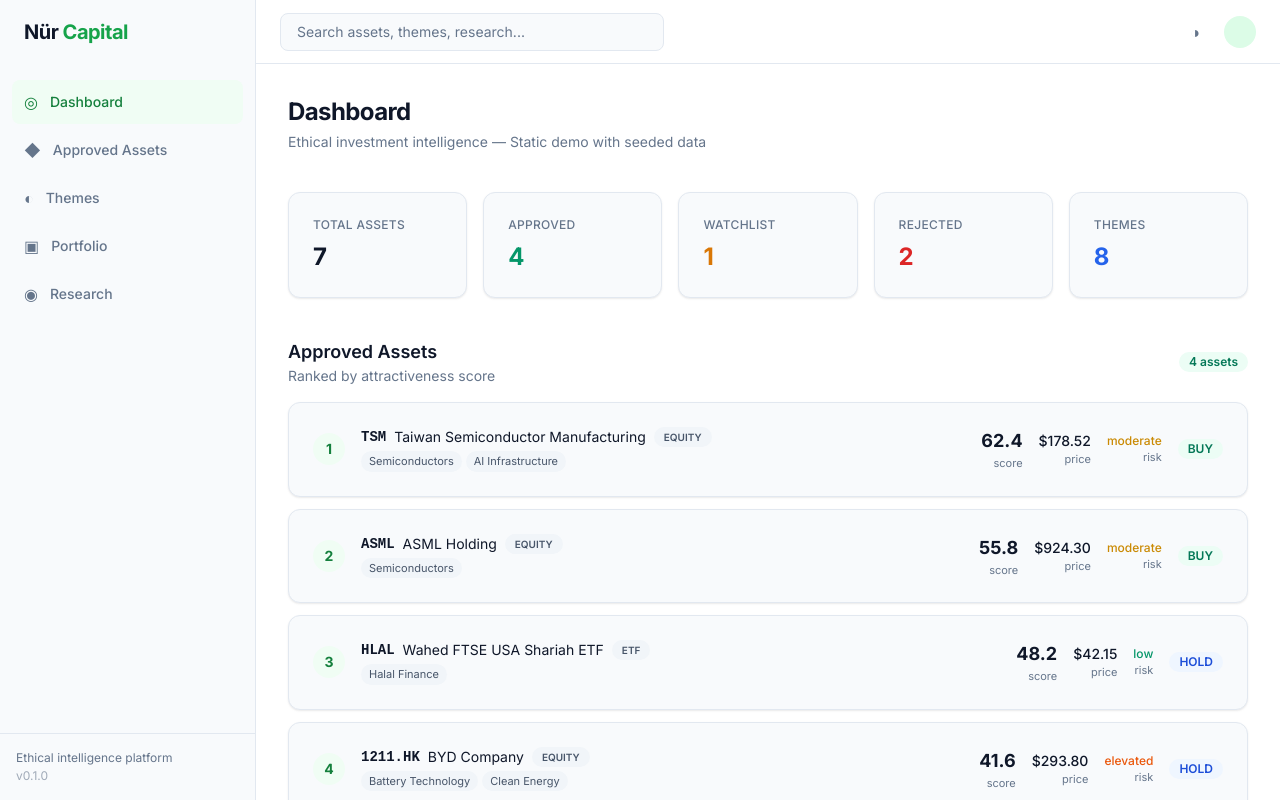
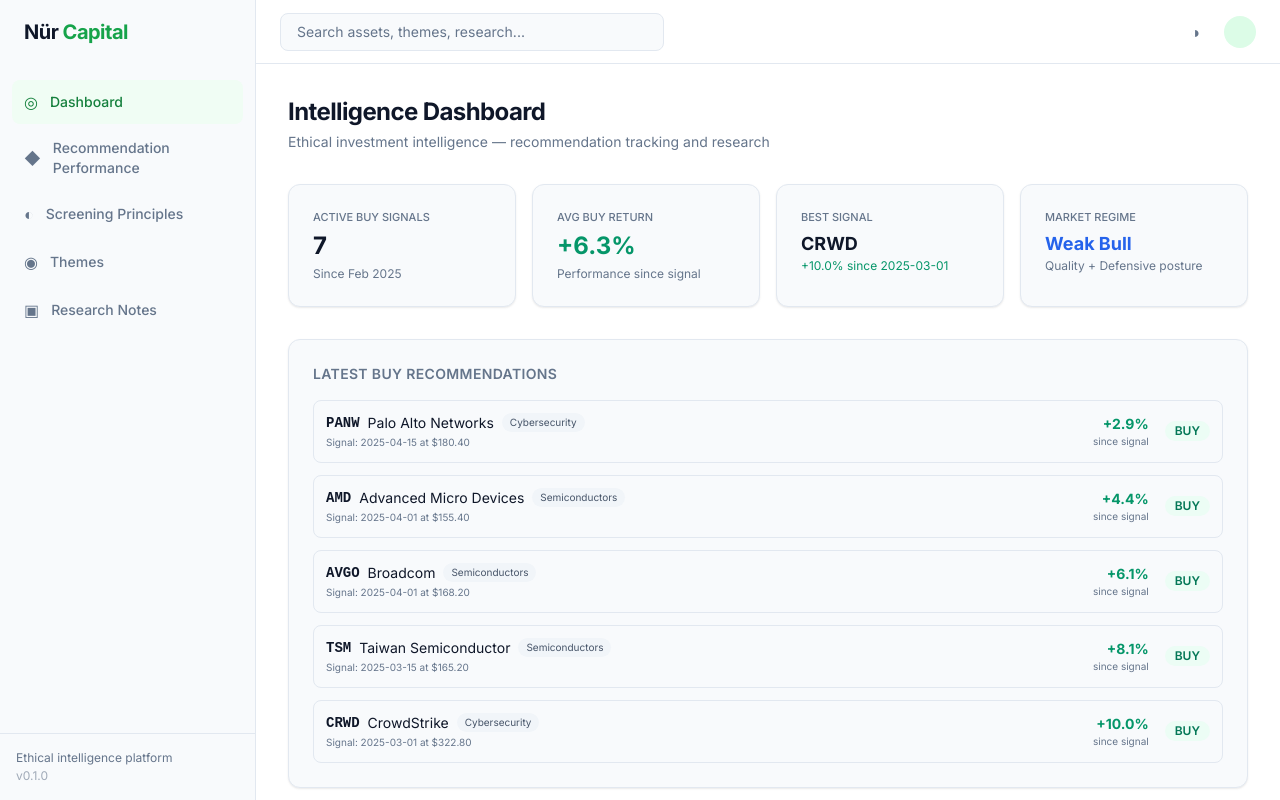
Before and after one commit to taher88noor-create/nurcapital, a Next.js app: page / in a window 1280 px wide. Built offline with nearby package versions, Linux system fonts and the light colour scheme.

Commit message:
Refocus navigation and dashboard to recommendation intelligence

```diff
--- a/src/app/page.tsx
+++ b/src/app/page.tsx
@@ -1,300 +1,172 @@
 "use client";
 
-import { MOCK_ASSETS, MOCK_THEMES, MOCK_PORTFOLIO } from "@/data/mock-data";
-import type { Asset, Theme, PortfolioSuggestion } from "@/data/mock-data";
+import { MOCK_ASSETS, MOCK_THEMES } from "@/data/mock-data";
+import type { Asset, Theme } from "@/data/mock-data";
+
+// Static recommendation data (loads instantly)
+const LATEST_BUYS = [
+  { ticker: "PANW", company: "Palo Alto Networks", theme: "Cybersecurity", signalDate: "2025-04-15", signalPrice: 180.40, currentPrice: 185.60, returnPct: 2.88 },
+  { ticker: "AMD", company: "Advanced Micro Devices", theme: "Semiconductors", signalDate: "2025-04-01", signalPrice: 155.40, currentPrice: 162.30, returnPct: 4.44 },
+  { ticker: "AVGO", company: "Broadcom", theme: "Semiconductors", signalDate: "2025-04-01", signalPrice: 168.20, currentPrice: 178.50, returnPct: 6.12 },
+  { ticker: "TSM", company: "Taiwan Semiconductor", theme: "Semiconductors", signalDate: "2025-03-15", signalPrice: 165.20, currentPrice: 178.52, returnPct: 8.06 },
+  { ticker: "CRWD", company: "CrowdStrike", theme: "Cybersecurity", signalDate: "2025-03-01", signalPrice: 322.80, currentPrice: 355.20, returnPct: 10.04 },
+];
+
+const THEME_PERFORMANCE = [
+  { theme: "Semiconductors", avgReturn: 5.97, count: 4 },
+  { theme: "Cybersecurity", avgReturn: 6.46, count: 2 },
+  { theme: "Healthcare", avgReturn: 3.09, count: 2 },
+  { theme: "Halal Finance", avgReturn: 3.44, count: 1 },
+  { theme: "Oil & Gas", avgReturn: 2.87, count: 1 },
+  { theme: "Industrial Automation", avgReturn: 4.35, count: 1 },
+  { theme: "Clean Energy", avgReturn: -6.42, count: 1 },
+];
 
 export default function DashboardPage() {
-  const approved = MOCK_ASSETS.filter((a) => a.eligibilityStatus === "approved")
-    .sort((a, b) => (b.attractivenessScore || 0) - (a.attractivenessScore || 0));
+  const approved = MOCK_ASSETS.filter((a) => a.eligibilityStatus === "approved");
   const watchlist = MOCK_ASSETS.filter((a) => a.eligibilityStatus === "watchlist");
   const rejected = MOCK_ASSETS.filter((a) => a.eligibilityStatus === "rejected");
 
+  const avgBuyReturn = LATEST_BUYS.reduce((sum, b) => sum + b.returnPct, 0) / LATEST_BUYS.length;
+  const bestSignal = [...LATEST_BUYS].sort((a, b) => b.returnPct - a.returnPct)[0];
+  const worstSignal = [...LATEST_BUYS].sort((a, b) => a.returnPct - b.returnPct)[0];
+
   return (
-    <div className="space-y-10">
+    <div className="space-y-8">
       {/* Header */}
       <div>
-        <h1 className="text-2xl font-bold tracking-tight">Dashboard</h1>
+        <h1 className="text-2xl font-bold tracking-tight">Intelligence Dashboard</h1>
         <p className="mt-1 text-sm text-muted-foreground">
-          Ethical investment intelligence — Static demo with seeded data
+          Ethical investment intelligence — recommendation tracking and research
         </p>
       </div>
 
-      {/* Stats */}
-      <div className="grid gap-4 sm:grid-cols-2 lg:grid-cols-5">
-        <StatCard label="Total Assets" value={String(MOCK_ASSETS.length)} />
-        <StatCard label="Approved" value={String(approved.length)} variant="green" />
-        <StatCard label="Watchlist" value={String(watchlist.length)} variant="amber" />
-        <StatCard label="Rejected" value={String(rejected.length)} variant="red" />
-        <StatCard label="Themes" value={String(MOCK_THEMES.length)} variant="blue" />
+      {/* Recommendation Performance Summary */}
+      <div className="grid gap-4 sm:grid-cols-2 lg:grid-cols-4">
+        <div className="card">
+          <p className="text-[11px] font-medium uppercase text-muted-foreground">Active BUY Signals</p>
+          <p className="mt-1 text-2xl font-bold">7</p>
+          <p className="mt-1 text-xs text-muted-foreground">Since Feb 2025</p>
+        </div>
+        <div className="card">
+          <p className="text-[11px] font-medium uppercase text-muted-foreground">Avg BUY Return</p>
+          <p className="mt-1 text-2xl font-bold text-emerald-600 dark:text-emerald-400">+{avgBuyReturn.toFixed(1)}%</p>
+          <p className="mt-1 text-xs text-muted-foreground">Performance since signal</p>
+        </div>
+        <div className="card">
+          <p className="text-[11px] font-medium uppercase text-muted-foreground">Best Signal</p>
+          <p className="mt-1 text-lg font-bold">{bestSignal.ticker}</p>
+          <p className="text-xs text-emerald-600 dark:text-emerald-400">+{bestSignal.returnPct.toFixed(1)}% since {bestSignal.signalDate}</p>
+        </div>
+        <div className="card">
+          <p className="text-[11px] font-medium uppercase text-muted-foreground">Market Regime</p>
+          <p className="mt-1 text-lg font-bold text-blue-600 dark:text-blue-400">Weak Bull</p>
+          <p className="text-xs text-muted-foreground">Quality + Defensive posture</p>
+        </div>
       </div>
 
-      {/* Approved Assets */}
-      <section>
-        <SectionHeader title="Approved Assets" subtitle="Ranked by attractiveness score" badge={`${approved.length} assets`} badgeVariant="green" />
-        <div className="mt-4 space-y-3">
-          {approved.map((asset, i) => (
-            <ApprovedAssetRow key={asset.ticker} asset={asset} rank={i + 1} />
-          ))}
-        </div>
-      </section>
-
-      {/* Watchlist */}
-      <section>
-        <SectionHeader title="Watchlist" subtitle="Under review — pending eligibility decision" badge={`${watchlist.length} assets`} badgeVariant="amber" />
-        <div className="mt-4 space-y-3">
-          {watchlist.map((asset) => (
-            <WatchlistRow key={asset.ticker} asset={asset} />
-          ))}
-        </div>
-      </section>
-
-      {/* Rejected Assets */}
-      <section>
-        <SectionHeader title="Rejected Assets" subtitle="Failed hard exclusion rules" badge={`${rejected.length} assets`} badgeVariant="red" />
-        <div className="mt-4 space-y-3">
-          {rejected.map((asset) => (
-            <RejectedRow key={asset.ticker} asset={asset} />
-          ))}
-        </div>
-      </section>
-
-      {/* Themes */}
-      <section>
-        <SectionHeader title="Investment Themes" subtitle="Thematic classification of the asset universe" badge={`${MOCK_THEMES.length} themes`} badgeVariant="blue" />
-        <div className="mt-4 grid gap-3 sm:grid-cols-2 lg:grid-cols-4">
-          {MOCK_THEMES.map((theme) => (
-            <ThemeCard key={theme.name} theme={theme} />
-          ))}
-        </div>
-      </section>
-
-      {/* Portfolio Suggestions */}
-      <section>
-        <SectionHeader title="Portfolio Suggestions" subtitle="Model allocation for balanced Sharia-compliant portfolio" badge="90% allocated" badgeVariant="green" />
-        <div className="mt-4 space-y-3">
-          {MOCK_PORTFOLIO.map((item) => (
-            <PortfolioRow key={item.ticker} item={item} />
-          ))}
-          <div className="card flex items-center justify-between">
-            <span className="text-sm text-muted-foreground">Unallocated (cash reserve)</span>
-            <span className="text-lg font-bold">10%</span>
-          </div>
-        </div>
-      </section>
-
-      {/* Footer */}
-      <footer className="border-t border-border pt-6 text-center text-xs text-muted-foreground dark:border-border-dark">
-        Nür Capital v0.1.0 — Static Demo · Not a trading platform · Not financial advice
-      </footer>
-    </div>
-  );
-}
-
-// ─── Sub-components ──────────────────────────────────────────────────────────
-
-function StatCard({ label, value, variant }: { label: string; value: string; variant?: "green" | "red" | "amber" | "blue" }) {
-  const colorMap = {
-    green: "text-emerald-600 dark:text-emerald-400",
-    red: "text-red-600 dark:text-red-400",
-    amber: "text-amber-600 dark:text-amber-400",
-    blue: "text-blue-600 dark:text-blue-400",
-  };
-  const textColor = variant ? colorMap[variant] : "text-foreground";
-
-  return (
+      {/* Latest BUY Recommendations */}
       <div className="card">
-      <p className="text-xs font-medium uppercase tracking-wide text-muted-foreground">{label}</p>
-      <p className={`mt-2 text-2xl font-bold ${textColor}`}>{value}</p>
-    </div>
-  );
-}
-
-function SectionHeader({ title, subtitle, badge, badgeVariant }: { title: string; subtitle: string; badge: string; badgeVariant: "green" | "red" | "amber" | "blue" }) {
-  const badgeClass = {
-    green: "badge-green",
-    red: "badge-red",
-    amber: "badge-amber",
-    blue: "badge-blue",
-  }[badgeVariant];
-
-  return (
-    <div className="flex items-center justify-between">
-      <div>
-        <h2 className="text-lg font-semibold">{title}</h2>
-        <p className="text-sm text-muted-foreground">{subtitle}</p>
-      </div>
-      <span className={`badge ${badgeClass}`}>{badge}</span>
-    </div>
-  );
-}
-
-function ApprovedAssetRow({ asset, rank }: { asset: Asset; rank: number }) {
-  const signalColors: Record<string, string> = {
-    buy: "badge-green",
-    hold: "badge-blue",
-    reduce: "badge-amber",
-  };
-
-  const riskColors: Record<string, string> = {
-    low: "text-emerald-600 dark:text-emerald-400",
-    moderate: "text-yellow-600 dark:text-yellow-400",
-    elevated: "text-orange-600 dark:text-orange-400",
-    high: "text-red-600 dark:text-red-400",
-  };
-
-  return (
-    <div className="card flex items-center gap-4">
-      <span className="flex h-8 w-8 shrink-0 items-center justify-center rounded-full bg-brand-50 text-sm font-bold text-brand-700 dark:bg-brand-950 dark:text-brand-400">
-        {rank}
-      </span>
+        <h2 className="mb-4 text-sm font-semibold uppercase tracking-wide text-muted-foreground">
+          Latest BUY Recommendations
+        </h2>
+        <div className="space-y-3">
+          {LATEST_BUYS.map((rec) => (
+            <div key={rec.ticker} className="flex items-center gap-4 rounded-lg border border-border p-3 dark:border-border-dark">
               <div className="min-w-0 flex-1">
                 <div className="flex items-center gap-2">
-          <span className="font-mono text-sm font-bold">{asset.ticker}</span>
-          <span className="truncate text-sm text-foreground">{asset.companyName}</span>
-          <span className="badge badge-gray text-[10px]">{asset.assetType.toUpperCase()}</span>
+                  <span className="font-mono text-sm font-bold">{rec.ticker}</span>
+                  <span className="text-sm text-foreground">{rec.company}</span>
+                  <span className="rounded-full bg-slate-100 px-2 py-0.5 text-[10px] text-slate-600 dark:bg-slate-800 dark:text-slate-400">{rec.theme}</span>
                 </div>
-        <div className="mt-1 flex flex-wrap gap-1">
-          {asset.themes.map((t) => (
-            <span key={t} className="rounded-full bg-slate-100 px-2 py-0.5 text-[11px] text-slate-600 dark:bg-slate-800 dark:text-slate-400">
-              {t}
-            </span>
+                <p className="mt-0.5 text-[10px] text-muted-foreground">Signal: {rec.signalDate} at ${rec.signalPrice.toFixed(2)}</p>
+              </div>
+              <div className="text-right">
+                <p className={`text-sm font-bold ${rec.returnPct >= 0 ? "text-emerald-600 dark:text-emerald-400" : "text-red-600 dark:text-red-400"}`}>
+                  {rec.returnPct >= 0 ? "+" : ""}{rec.returnPct.toFixed(1)}%
+                </p>
+                <p className="text-[10px] text-muted-foreground">since signal</p>
+              </div>
+              <span className="badge badge-green">BUY</span>
+            </div>
           ))}
         </div>
       </div>
-      <div className="hidden text-right sm:block">
-        <p className="text-lg font-bold">{asset.attractivenessScore?.toFixed(1)}</p>
-        <p className="text-[11px] text-muted-foreground">score</p>
+
+      {/* Theme Performance */}
+      <div className="card">
+        <h2 className="mb-4 text-sm font-semibold uppercase tracking-wide text-muted-foreground">
+          Performance by Theme
+        </h2>
+        <div className="space-y-2">
+          {THEME_PERFORMANCE.map(({ theme, avgReturn, count }) => (
+            <div key={theme} className="flex items-center gap-3">
+              <span className="w-40 text-sm">{theme}</span>
+              <div className="flex-1">
+                <div className="h-3 overflow-hidden rounded-full bg-slate-100 dark:bg-slate-800">
+                  <div className={`h-full rounded-full ${avgReturn >= 0 ? "bg-emerald-500" : "bg-red-500"}`}
+                    style={{ width: `${Math.min(Math.abs(avgReturn) * 5, 100)}%` }} />
                 </div>
-      <div className="hidden text-right md:block">
-        <p className="text-sm font-medium">${asset.currentPrice?.toFixed(2)}</p>
-        <p className="text-[11px] text-muted-foreground">price</p>
               </div>
-      <div className="hidden text-right lg:block">
-        <p className={`text-xs font-medium ${riskColors[asset.riskRating || "moderate"]}`}>
-          {asset.riskRating}
-        </p>
-        <p className="text-[11px] text-muted-foreground">risk</p>
+              <span className={`w-14 text-right text-sm font-bold ${avgReturn >= 0 ? "text-emerald-600 dark:text-emerald-400" : "text-red-600 dark:text-red-400"}`}>
+                {avgReturn >= 0 ? "+" : ""}{avgReturn.toFixed(1)}%
+              </span>
+              <span className="w-6 text-right text-[10px] text-muted-foreground">{count}</span>
             </div>
-      {asset.signal && (
-        <span className={`badge ${signalColors[asset.signal] || "badge-gray"}`}>
-          {asset.signal.toUpperCase()}
-        </span>
-      )}
-    </div>
-  );
-}
-
-function WatchlistRow({ asset }: { asset: Asset }) {
-  return (
-    <div className="card border-amber-200 dark:border-amber-900/50">
-      <div className="flex items-center gap-3">
-        <span className="flex h-8 w-8 shrink-0 items-center justify-center rounded-full bg-amber-50 text-sm dark:bg-amber-950/50">⏳</span>
-        <div className="min-w-0 flex-1">
-          <div className="flex items-center gap-2">
-            <span className="font-mono text-sm font-bold">{asset.ticker}</span>
-            <span className="truncate text-sm">{asset.companyName}</span>
-            <span className="badge badge-amber">Under Review</span>
-          </div>
-          <div className="mt-1 flex flex-wrap gap-1">
-            {asset.themes.map((t) => (
-              <span key={t} className="rounded-full bg-slate-100 px-2 py-0.5 text-[11px] text-slate-600 dark:bg-slate-800 dark:text-slate-400">
-                {t}
-              </span>
           ))}
         </div>
       </div>
-        <div className="text-right">
-          <p className="text-sm font-medium">${asset.currentPrice?.toFixed(2)}</p>
-          <p className="text-[11px] text-muted-foreground">price</p>
+
+      {/* Screening Summary */}
+      <div className="card">
+        <h2 className="mb-4 text-sm font-semibold uppercase tracking-wide text-muted-foreground">
+          Screening Summary
+        </h2>
+        <div className="grid gap-4 sm:grid-cols-3">
+          <div className="rounded-lg bg-emerald-50 p-4 text-center dark:bg-emerald-950/30">
+            <p className="text-2xl font-bold text-emerald-600 dark:text-emerald-400">{approved.length}</p>
+            <p className="text-xs text-muted-foreground">Approved</p>
+          </div>
+          <div className="rounded-lg bg-amber-50 p-4 text-center dark:bg-amber-950/30">
+            <p className="text-2xl font-bold text-amber-600 dark:text-amber-400">{watchlist.length}</p>
+            <p className="text-xs text-muted-foreground">Watchlist</p>
+          </div>
+          <div className="rounded-lg bg-red-50 p-4 text-center dark:bg-red-950/30">
+            <p className="text-2xl font-bold text-red-600 dark:text-red-400">{rejected.length}</p>
+            <p className="text-xs text-muted-foreground">Rejected</p>
           </div>
         </div>
-      {asset.rejectionReasons && (
-        <div className="mt-3 rounded-lg bg-amber-50 p-3 text-xs text-amber-800 dark:bg-amber-950/30 dark:text-amber-300">
-          <strong>Review note:</strong> {asset.rejectionReasons[0]}
       </div>
-      )}
-    </div>
-  );
-}
 
-function RejectedRow({ asset }: { asset: Asset }) {
-  return (
-    <div className="card border-red-200 opacity-80 dark:border-red-900/50">
-      <div className="flex items-center gap-3">
-        <span className="flex h-8 w-8 shrink-0 items-center justify-center rounded-full bg-red-50 text-sm dark:bg-red-950/50">✗</span>
-        <div className="min-w-0 flex-1">
-          <div className="flex items-center gap-2">
-            <span className="font-mono text-sm font-bold text-red-600 dark:text-red-400">{asset.ticker}</span>
-            <span className="truncate text-sm text-muted-foreground">{asset.companyName}</span>
-            <span className="badge badge-red">Rejected</span>
+      {/* Recent Research Notes */}
+      <div className="card">
+        <h2 className="mb-4 text-sm font-semibold uppercase tracking-wide text-muted-foreground">
+          Recent Research Notes
+        </h2>
+        <div className="space-y-3">
+          <ResearchNote date="2025-05-25" title="Regime Change: Strong Bull → Weak Bull" content="Breadth narrowing to 55%. VIX rising. Adjusting posture to quality + defensive. Increasing cash target to 20%." />
+          <ResearchNote date="2025-05-20" title="NVDA Rejected — Israel Exposure" content="NVIDIA fails hard exclusion due to Mellanox acquisition. 3,000+ employees in Israel R&D. Permanent rejection." />
+          <ResearchNote date="2025-04-15" title="PANW Added — BUY Signal" content="Palo Alto Networks platform consolidation thesis. Non-discretionary cybersecurity spend. Strong enterprise pipeline." />
+          <ResearchNote date="2025-04-01" title="AMD & AVGO — BUY Signals" content="MI300 AI accelerator gaining share (AMD). Custom AI chips for hyperscalers (AVGO). Both pass eligibility screening." />
         </div>
       </div>
-        <div className="text-right">
-          <p className="text-sm font-medium text-muted-foreground">${asset.currentPrice?.toFixed(2)}</p>
-        </div>
-      </div>
-      {asset.rejectionReasons && (
-        <div className="mt-3 space-y-1 rounded-lg bg-red-50 p-3 dark:bg-red-950/30">
-          {asset.rejectionReasons.map((reason, i) => (
-            <p key={i} className="text-xs text-red-700 dark:text-red-300">• {reason}</p>
-          ))}
-        </div>
-      )}
-    </div>
-  );
-}
 
-function ThemeCard({ theme }: { theme: Theme }) {
-  return (
-    <div className="card flex flex-col gap-2">
-      <div className="flex items-center gap-2">
-        <span className="text-xl">{theme.icon}</span>
-        <span className="text-sm font-semibold">{theme.name}</span>
-      </div>
-      <p className="text-xs text-muted-foreground">{theme.description}</p>
-      <div className="mt-auto flex items-center justify-between pt-2">
-        <span className="badge badge-gray">{theme.category}</span>
-        <span className="text-xs text-muted-foreground">{theme.assetCount} asset{theme.assetCount !== 1 ? "s" : ""}</span>
+      {/* Disclaimer */}
+      <div className="border-t border-border pt-4 text-center text-xs text-muted-foreground dark:border-border-dark">
+        Past performance does not guarantee future results. Nür Capital provides research intelligence, not financial advice.
       </div>
     </div>
   );
 }
 
-function PortfolioRow({ item }: { item: PortfolioSuggestion }) {
-  const signalColors: Record<string, string> = {
-    buy: "badge-green",
-    hold: "badge-blue",
-    reduce: "badge-amber",
-    watchlist: "badge-gray",
-  };
-
-  const profileColors: Record<string, string> = {
-    conservative: "text-blue-600 dark:text-blue-400",
-    balanced: "text-emerald-600 dark:text-emerald-400",
-    growth: "text-purple-600 dark:text-purple-400",
-    aggressive: "text-orange-600 dark:text-orange-400",
-  };
-
+function ResearchNote({ date, title, content }: { date: string; title: string; content: string }) {
   return (
-    <div className="card flex items-center gap-4">
-      {/* Allocation bar */}
-      <div className="flex h-10 w-10 shrink-0 items-center justify-center rounded-full bg-brand-50 dark:bg-brand-950">
-        <span className="text-xs font-bold text-brand-700 dark:text-brand-400">{item.allocation}%</span>
+    <div className="rounded-lg border border-border/50 p-3 dark:border-border-dark/50">
+      <div className="flex items-center gap-2">
+        <span className="text-[10px] text-muted-foreground">{date}</span>
+        <span className="text-sm font-medium">{title}</span>
       </div>
-      <div className="min-w-0 flex-1">
-        <div className="flex items-center gap-2">
-          <span className="font-mono text-sm font-bold">{item.ticker}</span>
-          <span className="truncate text-sm">{item.companyName}</span>
-        </div>
-        <p className="mt-0.5 text-xs text-muted-foreground">{item.reason}</p>
-      </div>
-      <div className="hidden text-right sm:block">
-        <p className={`text-xs font-medium ${profileColors[item.riskProfile]}`}>{item.riskProfile}</p>
-        <p className="text-[11px] text-muted-foreground">profile</p>
-      </div>
-      <span className={`badge ${signalColors[item.signal]}`}>
-        {item.signal.toUpperCase()}
-      </span>
+      <p className="mt-1 text-xs text-muted-foreground">{content}</p>
     </div>
   );
 }
--- a/src/components/layout/Sidebar.tsx
+++ b/src/components/layout/Sidebar.tsx
@@ -5,10 +5,10 @@ import { usePathname } from "next/navigation";
 
 const navigation = [
   { name: "Dashboard", href: "/", icon: "◎" },
-  { name: "Approved Assets", href: "/assets", icon: "◆" },
-  { name: "Themes", href: "/themes", icon: "◐" },
-  { name: "Portfolio", href: "/portfolio", icon: "▣" },
-  { name: "Research", href: "/research", icon: "◉" },
+  { name: "Recommendation Performance", href: "/research", icon: "◆" },
+  { name: "Screening Principles", href: "/assets", icon: "◐" },
+  { name: "Themes", href: "/themes", icon: "◉" },
+  { name: "Research Notes", href: "/portfolio", icon: "▣" },
 ];
 
 export function Sidebar() {
```
Lines whose indentation alone changed are shown as unchanged.
